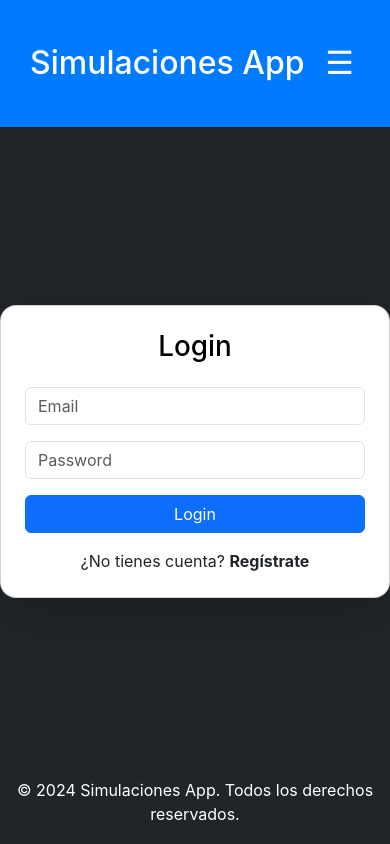
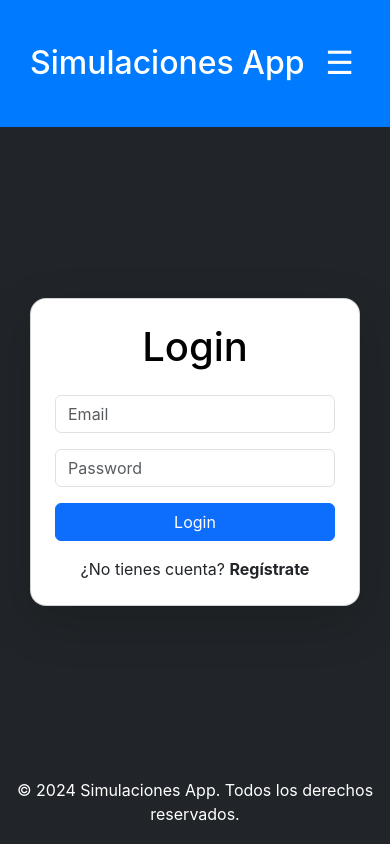
Before and after one commit to Jcss1462/bancow_front, a React (Create React App) app: page / in a window 390 px wide. Built offline with nearby package versions, Linux system fonts and the light colour scheme.

Commit message:
Ajustes visualies para responsividad e pantalla login yy registro

```diff
--- a/src/pages/user/login/Login.css
+++ b/src/pages/user/login/Login.css
@@ -2,6 +2,7 @@
 .login-container {
     height: 100%;
     background-color: rgb(33, 37, 41);
+    padding: 0px 30px;
     /* Fondo oscuro para toda la pantalla */
 }
 
@@ -9,6 +10,10 @@
     width: 30rem;
     border-radius: 1rem;
     background-color: white;
+}
+
+.tile{
+    font-size: 2.5rem;
 }
 
 .btn-primary {
--- a/src/pages/user/login/Login.js
+++ b/src/pages/user/login/Login.js
@@ -38,7 +38,7 @@ function Login() {
   return (
     <div className="login-container d-flex justify-content-center align-items-center">
       <div className="card p-4 shadow-lg">
-        <h1 className="text-center mb-4 text-black">Login</h1>
+        <h1 className="text-center mb-4 text-black tile">Login</h1>
         <form onSubmit={handleSubmit(onSubmit)}>
           <div className="mb-3">
             <input
--- a/src/pages/user/register/Register.css
+++ b/src/pages/user/register/Register.css
@@ -2,12 +2,17 @@
 .register-container {
   height: 100%;
   background-color: rgb(33, 37, 41);
+  padding: 0px 30px;
 }
 
 .card {
   width: 30rem;
   border-radius: 1rem;
   background-color: white;
+}
+
+.tile {
+  font-size: 2.5rem;
 }
 
 .btn-primary {
--- a/src/pages/user/register/Register.js
+++ b/src/pages/user/register/Register.js
@@ -42,7 +42,7 @@ function Register() {
     return (
         <div className="register-container d-flex justify-content-center align-items-center">
             <div className="card p-4 shadow-lg">
-                <h1 className="text-center mb-4 text-black">Registro</h1>
+                <h1 className="text-center mb-4 text-black tile">Registro</h1>
                 <form onSubmit={handleSubmit(onSubmit)}>
                     {/* Email */}
                     <div className="mb-3">
```
Lines whose indentation alone changed are shown as unchanged.
